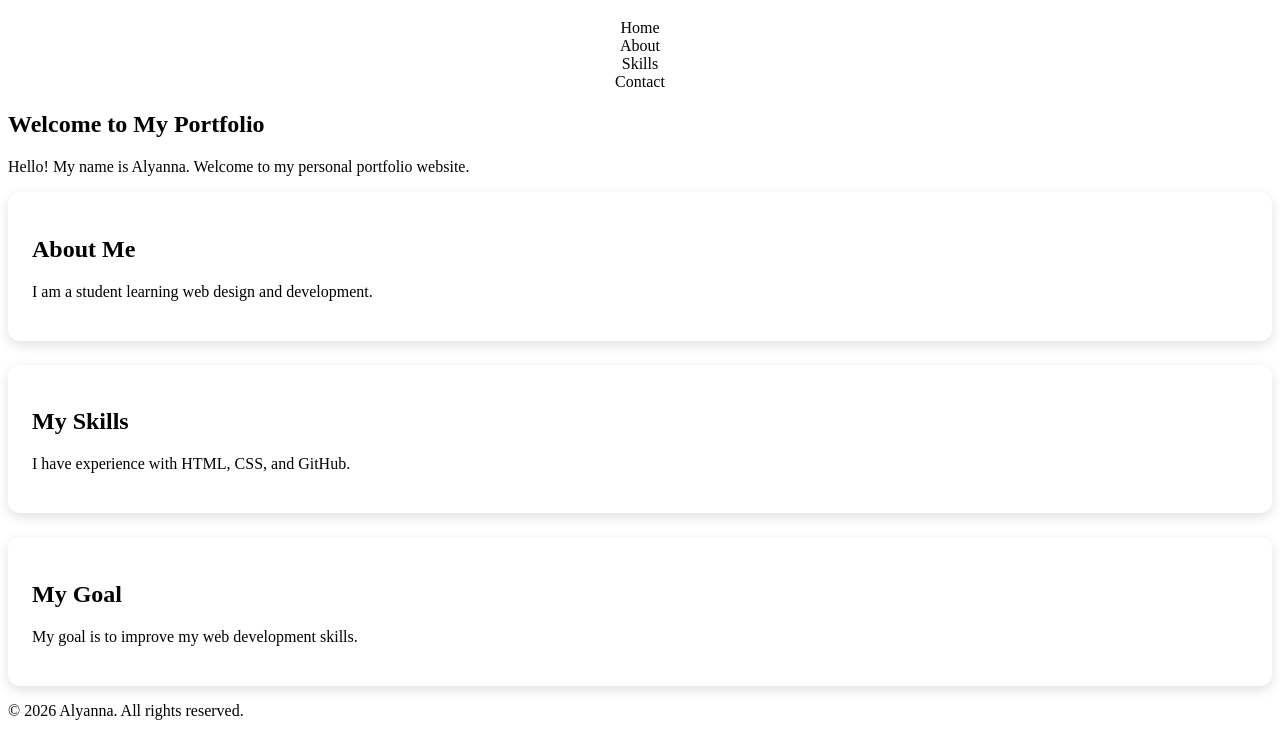
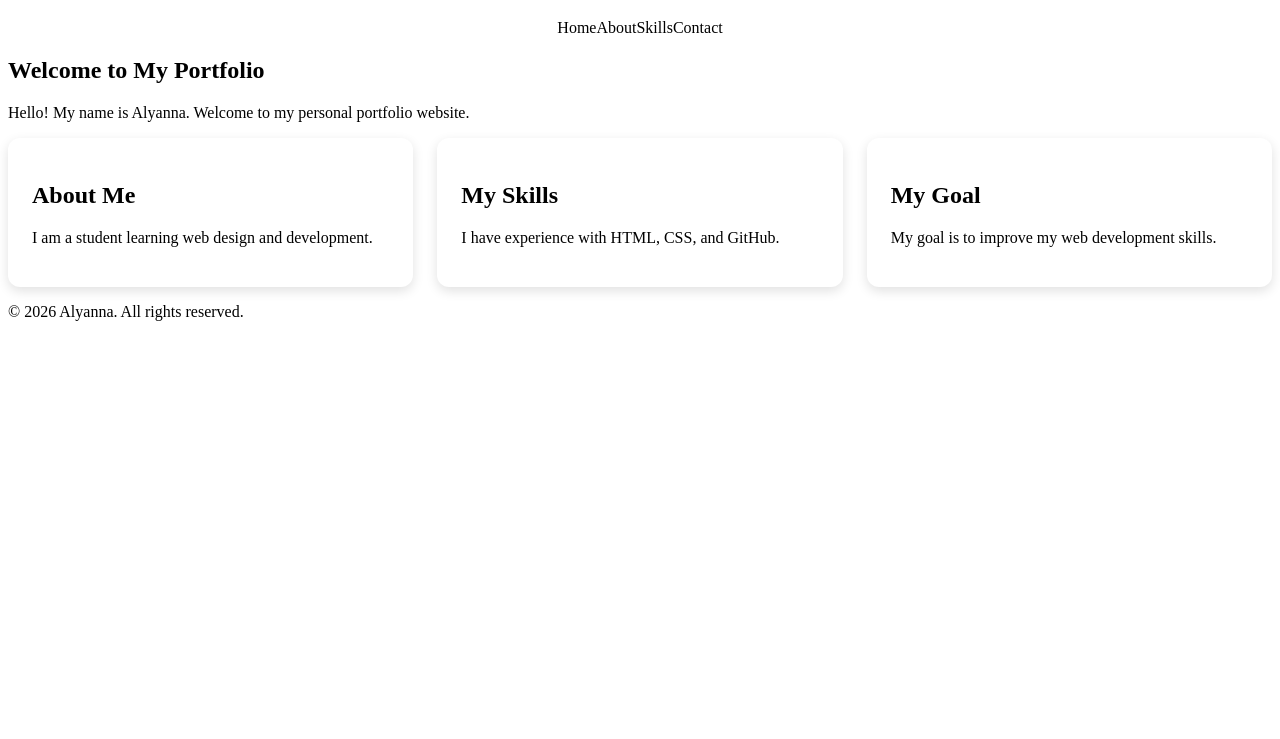
Before and after one commit to acramos1/M4-T3, a plain HTML site: page index.html in a window 1280 px wide. Shown: the part 61-800 px from the top of the page. Drawn offline with Linux system fonts and the light colour scheme.

Commit message:
add responsive media queries

```diff
--- a/css/style.css
+++ b/css/style.css
@@ -34,3 +34,23 @@ nav a:focus {
     border-radius: 12px;
     box-shadow: 0 4px 12px rgb(0 0 0 / 12%);
 }
+
+@media (min-width: 540px) {
+    nav ul {
+        flex-direction: row;
+        flex-wrap: wrap;
+        justify-content: center;
+    }
+}
+
+@media (min-width: 760px) {
+    .card-grid {
+        grid-template-columns: repeat(2, minmax(0, 1fr));
+    }
+}
+
+@media (min-width: 1080px) {
+    .card-grid {
+        grid-template-columns: repeat(3, minmax(0, 1fr));
+    }
+}
```
